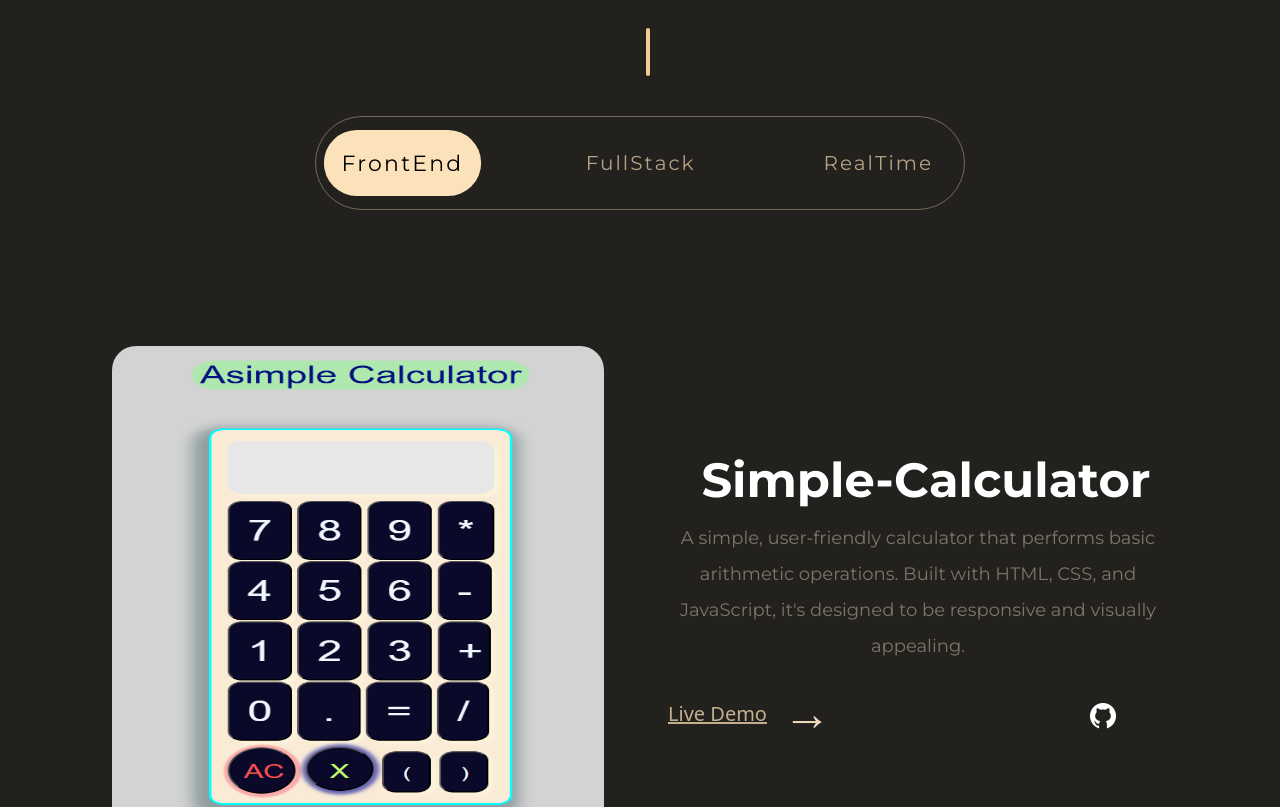
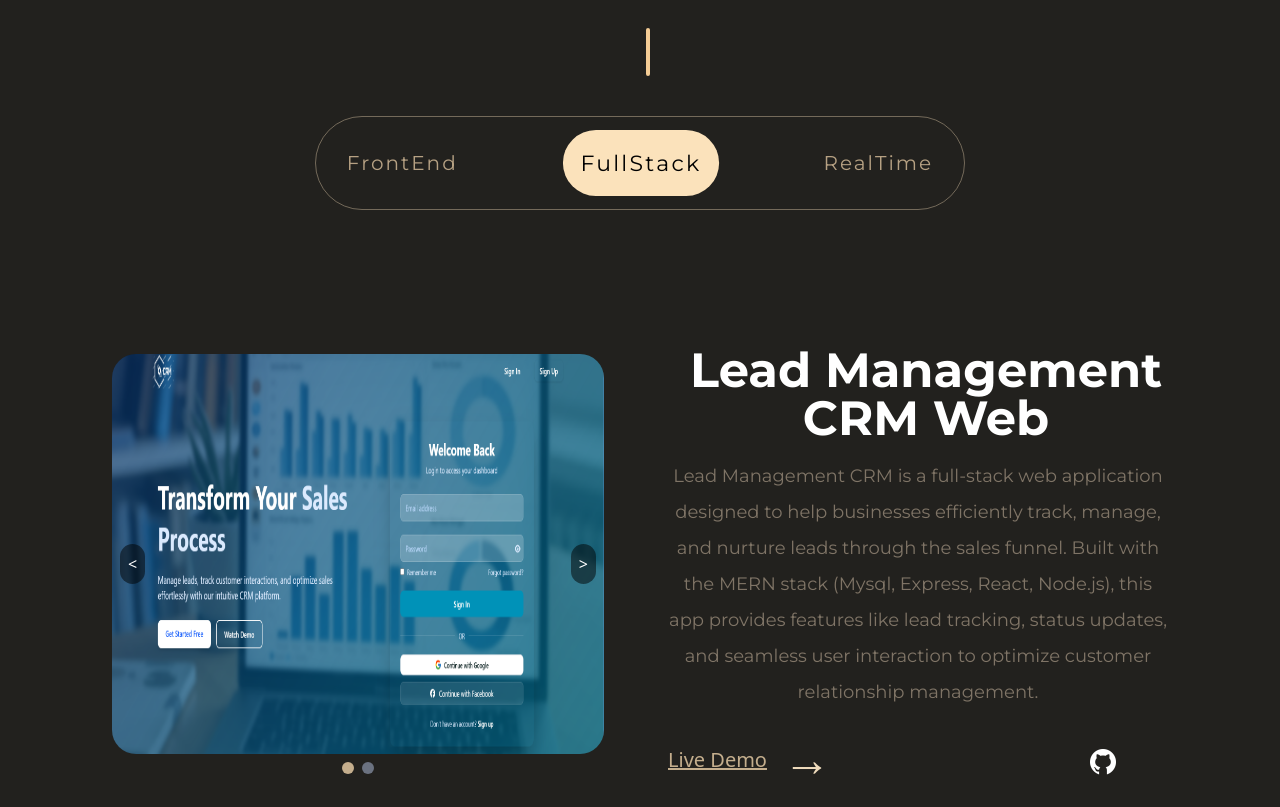
Before and after one commit to Estif4/my-portfolio, a React (Vite) app in the folder frontend/: page / in a window 1280 px wide. Shown: the part 5720-6527 px from the top of the page. Built offline with nearby package versions, Linux system fonts and the light colour scheme.

Commit message:
edit the portfolio

```diff
--- a/frontend/src/components/projects.jsx
+++ b/frontend/src/components/projects.jsx
@@ -30,7 +30,7 @@ const frontEndProjects = [
 
 const fullStackProjects = [
   {
-    title: "Lead Management CRM Web App",
+    title: "Lead Management CRM Web ",
     description:
       "Lead Management CRM is a full-stack web application designed to help businesses efficiently track, manage, and nurture leads through the sales funnel. Built with the MERN stack (Mysql, Express, React, Node.js), this app provides features like lead tracking, status updates, and seamless user interaction to optimize customer relationship management.",
     images: ["crm1.png", "crm2.png"], // Changed to array of images
@@ -67,7 +67,7 @@ const realTimeProjects = [
 ];
 
 const Projects = () => {
-  const [selected, setSelected] = useState("FrontEnd");
+  const [selected, setSelected] = useState("FullStack");
   const [hover, setHover] = useState(false);
   const Projects = ["FrontEnd", "FullStack", "RealTime"];
 
@@ -90,7 +90,7 @@ const Projects = () => {
       <div className="relative">
         <img
           src={images[currentIndex]}
-          className="object-fill rounded-3xl h-[400px] sm:h-[500px] w-full sm:w-[500px]"
+          className="object-fill rounded-3xl h-[300px] sm:h-[400px] w-96 sm:w-[500px]"
           alt={`Project screenshot ${currentIndex + 1}`}
         />
 
```
